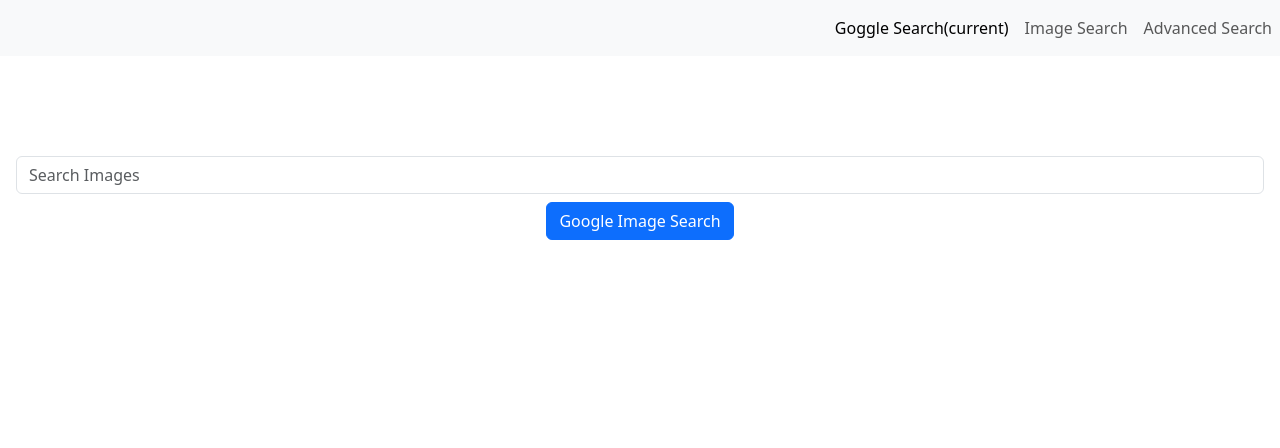
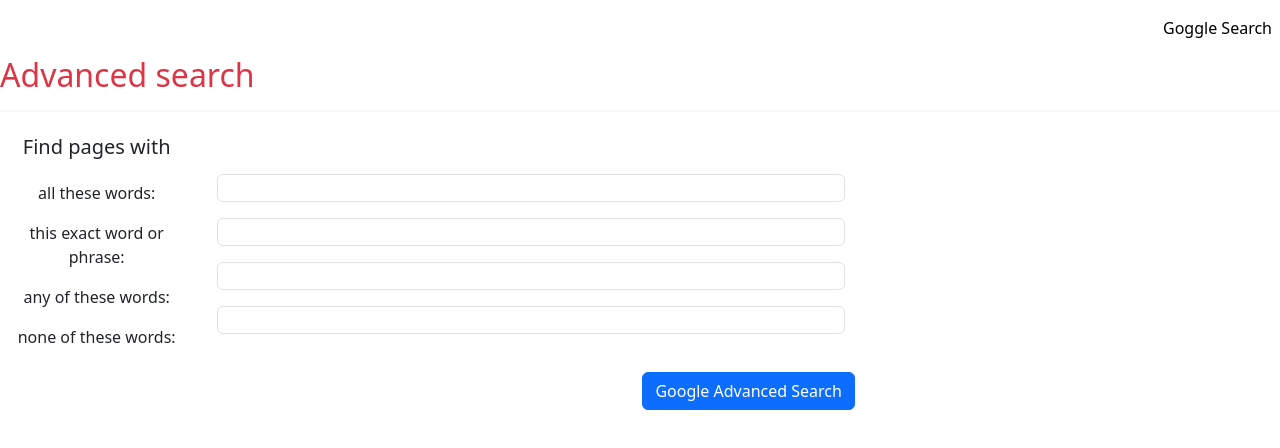
Before and after one commit to pvpstory/Search, a plain HTML site: page advanced_search.html in a window 1280 px wide. Drawn offline with nearby package versions, Linux system fonts and the light colour scheme.

Commit message:
finished

```diff
--- a/advanced_search.html
+++ b/advanced_search.html
@@ -2,7 +2,6 @@
 <html>
     <head>
         <title>Image_Search</title>
-        <link rel="stylesheet" href="styles.css">
         <link href="https://cdn.jsdelivr.net/npm/bootstrap@5.3.2/dist/css/bootstrap.min.css"
         rel="stylesheet" integrity="sha384-T3c6CoIi6uLrA9TneNEoa7RxnatzjcDSCmG1MXxSR1GAsXEV/Dwwykc2MPK8M2HN"
         crossorigin="anonymous">
@@ -11,23 +10,44 @@
         <script src="https://cdn.jsdelivr.net/npm/bootstrap@5.3.2/dist/js/bootstrap.bundle.min.js"
         integrity="sha384-C6RzsynM9kWDrMNeT87bh95OGNyZPhcTNXj1NW7RuBCsyN/o0jlpcV8Qyq46cDfL" crossorigin="anonymous"></script>
 
-        <nav class="navbar navbar-expand-lg navbar-light bg-light">
+        <nav class="navbar navbar-expand-lg navbar-white bg-white">
             <div class="collapse navbar-collapse" id="navbarNavAltMarkup">
                 <div class="navbar-nav ms-auto">
-                    <a class="nav-item nav-link active" href="index.html">Goggle Search<span class="sr-only">(current)</span></a>
-                    <a class="nav-item nav-link" href="Image_Search.html">Image Search</a>
-                    <a class="nav-item nav-link" href="advanced_search.html">Advanced Search</a>
+                    <a class="nav-item nav-link text-black" href="index.html">Goggle Search</a>
                 </div>
             </div>
         </nav>
+        <div class="text-danger">
+            <h2>Advanced search</h2>
+        </div>
+        <hr class="bg-secondary border"/>
 
-        <form action="http://images.google.com/images" class="text-center">
-            <div class="form-group mx-sm-3 mb-2">
-                <input id="search" class="form-control rounded" type="text" placeholder="Search Images" name="q">
+
+
+        <form action="https://google.com/search" class="text-center">
+            <div class="form-group row">
+                <div class="col-sm-2 col-form-label">
+                    <h5 class="text-dark">Find pages with</h5>
+                </div>
             </div>
-            <div class="form-group">
-                <input id="button" class="btn btn-primary mb-2 rounded" type="submit" value="Google Image Search">
+
+            <div class="form-group row">
+                <div class="col-sm-2 col-form-label">
+                    <label class="mb-3">all these words:</label>
+                    <label class="mb-3">this exact word or phrase:</label>
+                    <label class="mb-3">any of these words:</label>
+                    <label class="mb-3">none of these words:</label>
+                </div>
+                <div class="col-lg-6">
+                    <input class="form-control rounded mb-3" style="height:28px" type="text"name="as_q">
+                    <input class="form-control rounded mb-3" style="height:28px" type="text"name="as_epq">
+                    <input class="form-control rounded mb-3" style="height:28px" type="text"name="as_oq">
+                    <input class="form-control rounded mb-3" style="height:28px" type="text"name="as_eq">
+                </div>
             </div>
+            <div class="form-group row">
+                <div class="col-lg-8 offset-lg-3">
+                    <input id="button" class="btn btn-primary btn-block" type="submit" value="Google Advanced Search">
+                </div>
+        </div>
         </form>
-    </body>
-</html>
```
Also changed, not shown: Image_Search.html (+12 -8 lines), index.html (+13 -8 lines), google.png (added), googleImages.png (added).
